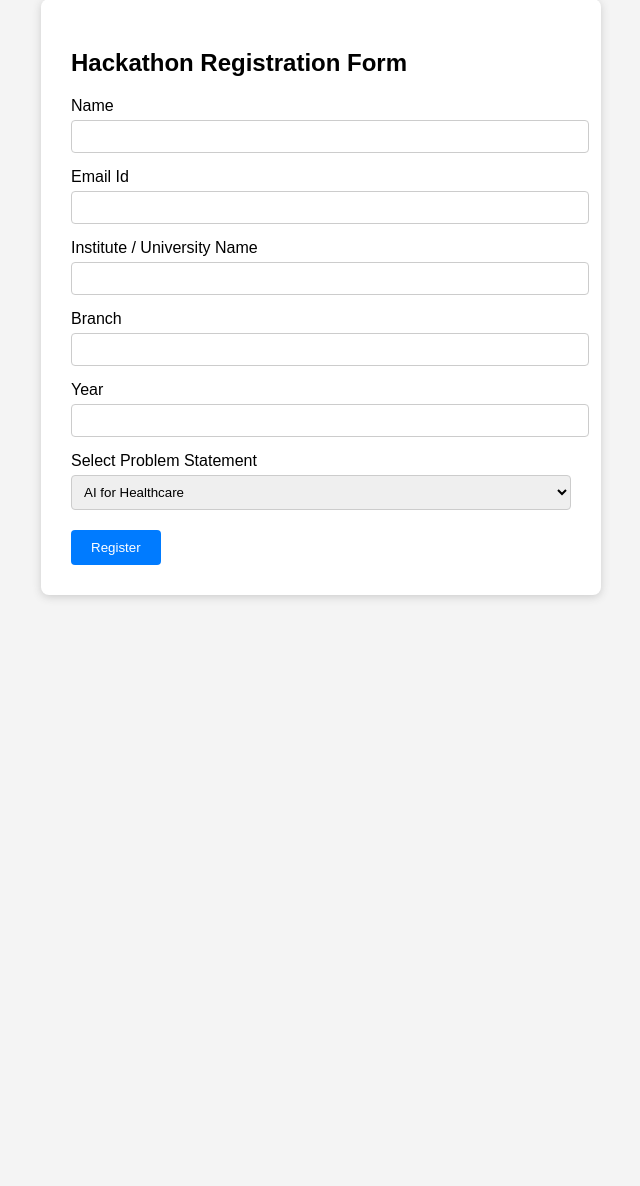
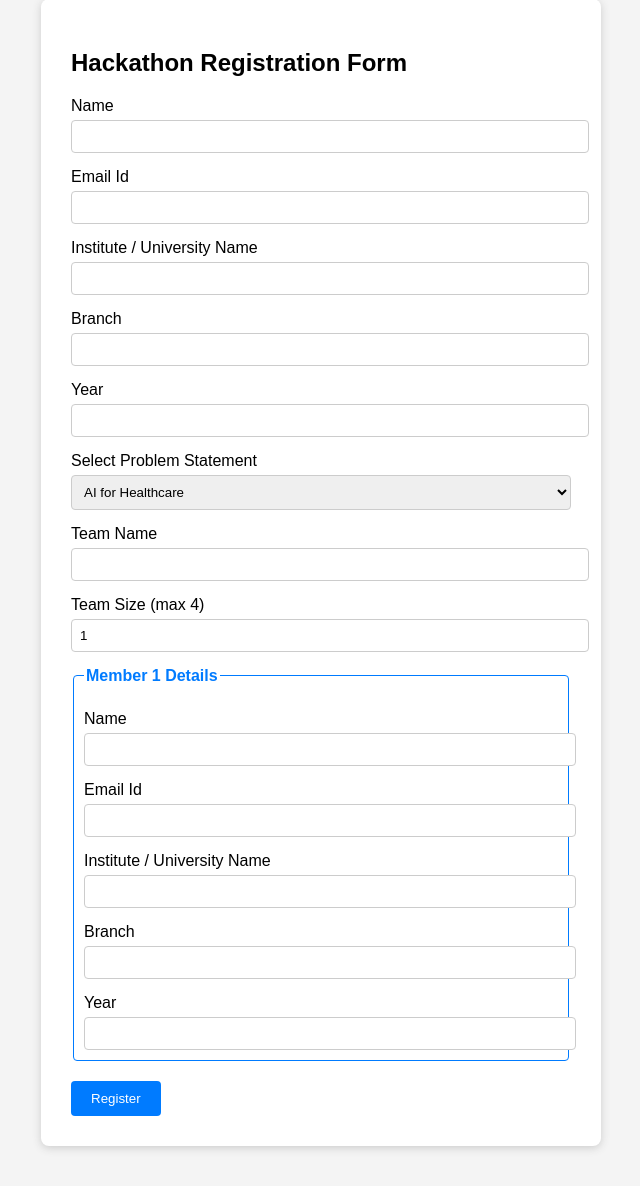
Before and after one commit to vimalchaaubey/CWBdemo08June, a Flask app: page / in a window 1280 px wide. Shown: the part 41-1227 px from the top of the page, without its empty margins (319-959 px from the left). Before the commit the page ends 640 px from the top, so only its background shows below. Run offline with Flask 3, Linux system fonts and the light colour scheme.

Commit message:
Update registration form for team details and dynamic member inputs

```diff
--- a/app.py
+++ b/app.py
@@ -13,12 +13,21 @@ PROBLEM_STATEMENTS = [
 @app.route('/', methods=['GET', 'POST'])
 def register():
     if request.method == 'POST':
+        team_name = request.form.get('team_name')
+        team_size = int(request.form.get('team_size', 1))
+        members = []
+        for i in range(1, team_size + 1):
+            members.append({
+                'name': request.form.get(f'member_name_{i}'),
+                'email': request.form.get(f'member_email_{i}'),
+                'institute': request.form.get(f'member_institute_{i}'),
+                'branch': request.form.get(f'member_branch_{i}'),
+                'year': request.form.get(f'member_year_{i}')
+            })
         data = {
-            'name': request.form.get('name'),
-            'email': request.form.get('email'),
-            'institute': request.form.get('institute'),
-            'branch': request.form.get('branch'),
-            'year': request.form.get('year'),
+            'team_name': team_name,
+            'team_size': team_size,
+            'members': members,
             'problem': request.form.get('problem')
         }
         return render_template('display.html', data=data)
--- a/templates/register.html
+++ b/templates/register.html
@@ -10,6 +10,8 @@
         input, select { width: 100%; padding: 8px; margin-top: 5px; border-radius: 4px; border: 1px solid #ccc; }
         button { margin-top: 20px; padding: 10px 20px; background: #007bff; color: #fff; border: none; border-radius: 4px; cursor: pointer; }
         button:hover { background: #0056b3; }
+        fieldset { border: 1px solid #007bff; border-radius: 4px; padding: 10px; margin-top: 10px; }
+        legend { font-weight: bold; color: #007bff; }
     </style>
 </head>
 <body>
@@ -38,8 +40,42 @@
                 {% endfor %}
             </select>
 
+            <label for="team_name">Team Name</label>
+            <input type="text" id="team_name" name="team_name" required>
+
+            <label for="team_size">Team Size (max 4)</label>
+            <input type="number" id="team_size" name="team_size" min="1" max="4" value="1" required onchange="showMembers()">
+
+            <div id="members_section">
+                <!-- Member details will be inserted here by JS -->
+            </div>
+
             <button type="submit">Register</button>
         </form>
     </div>
+
+    <script>
+    function showMembers() {
+        var size = document.getElementById('team_size').value;
+        var section = document.getElementById('members_section');
+        section.innerHTML = '';
+        for (var i = 1; i <= size; i++) {
+            section.innerHTML += `
+            <fieldset style='margin-top:15px;'><legend>Member ${i} Details</legend>
+                <label>Name</label>
+                <input type='text' name='member_name_${i}' required>
+                <label>Email Id</label>
+                <input type='email' name='member_email_${i}' required>
+                <label>Institute / University Name</label>
+                <input type='text' name='member_institute_${i}' required>
+                <label>Branch</label>
+                <input type='text' name='member_branch_${i}' required>
+                <label>Year</label>
+                <input type='text' name='member_year_${i}' required>
+            </fieldset>`;
+        }
+    }
+    document.addEventListener('DOMContentLoaded', showMembers);
+    </script>
 </body>
 </html>
```
Also changed, not shown: templates/display.html (+14 -0 lines), 1 other file.
